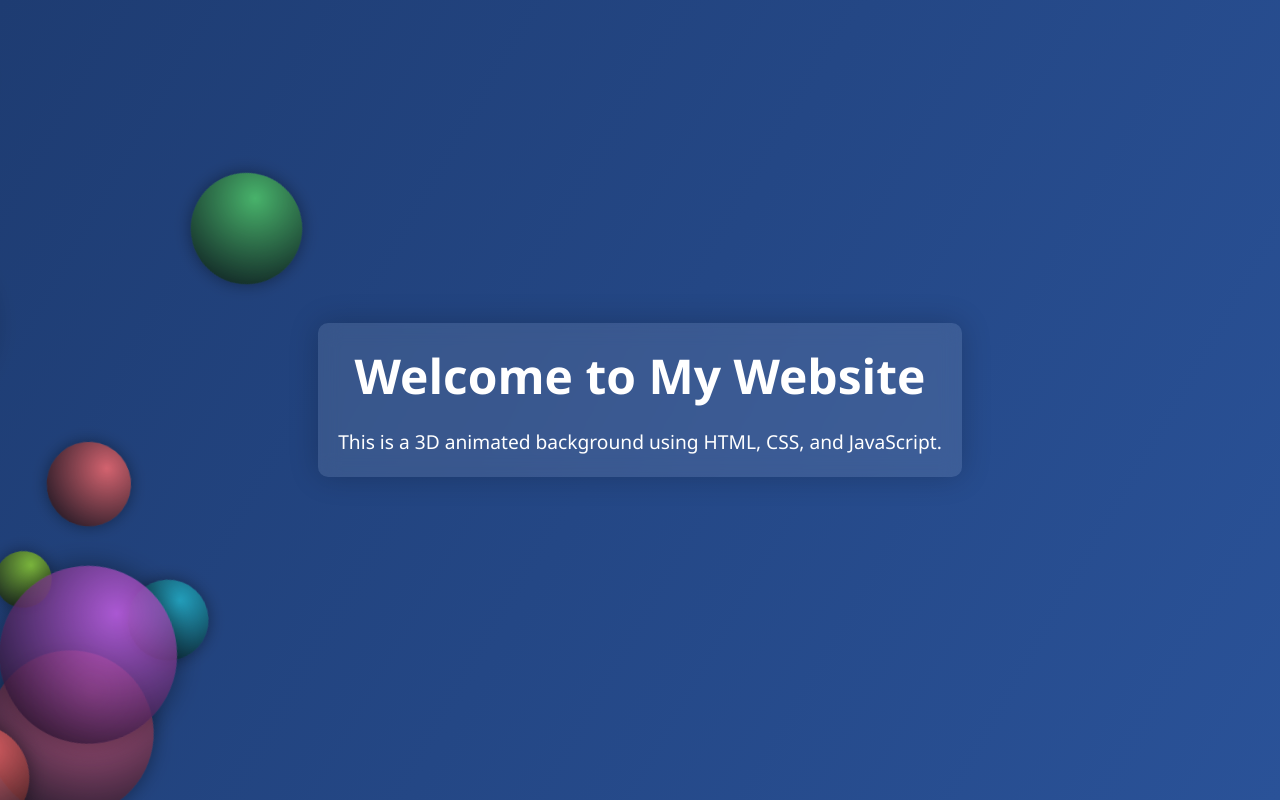
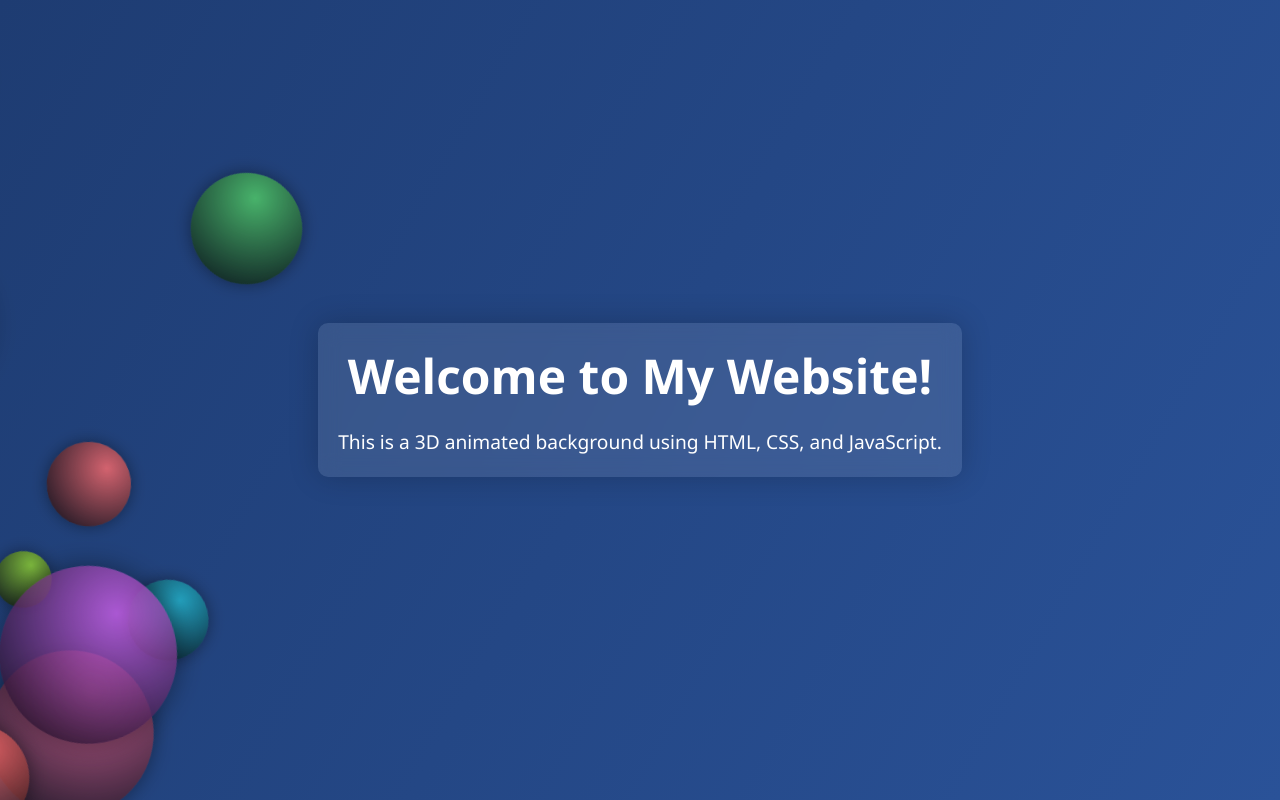
Before and after one commit to The-Roshan/3D-Animated-Balls-Background, a plain HTML site: page index.html in a window 1280 px wide. Drawn offline with Linux system fonts and the light colour scheme.

Commit message:
Update index.html

```diff
--- a/index.html
+++ b/index.html
@@ -13,7 +13,7 @@
 
     <!-- Optional content -->
     <div class="content">
-        <h1>Welcome to My Website</h1>
+        <h1>Welcome to My Website!</h1>
         <p>This is a 3D animated background using HTML, CSS, and JavaScript.</p>
     </div>
 
```
